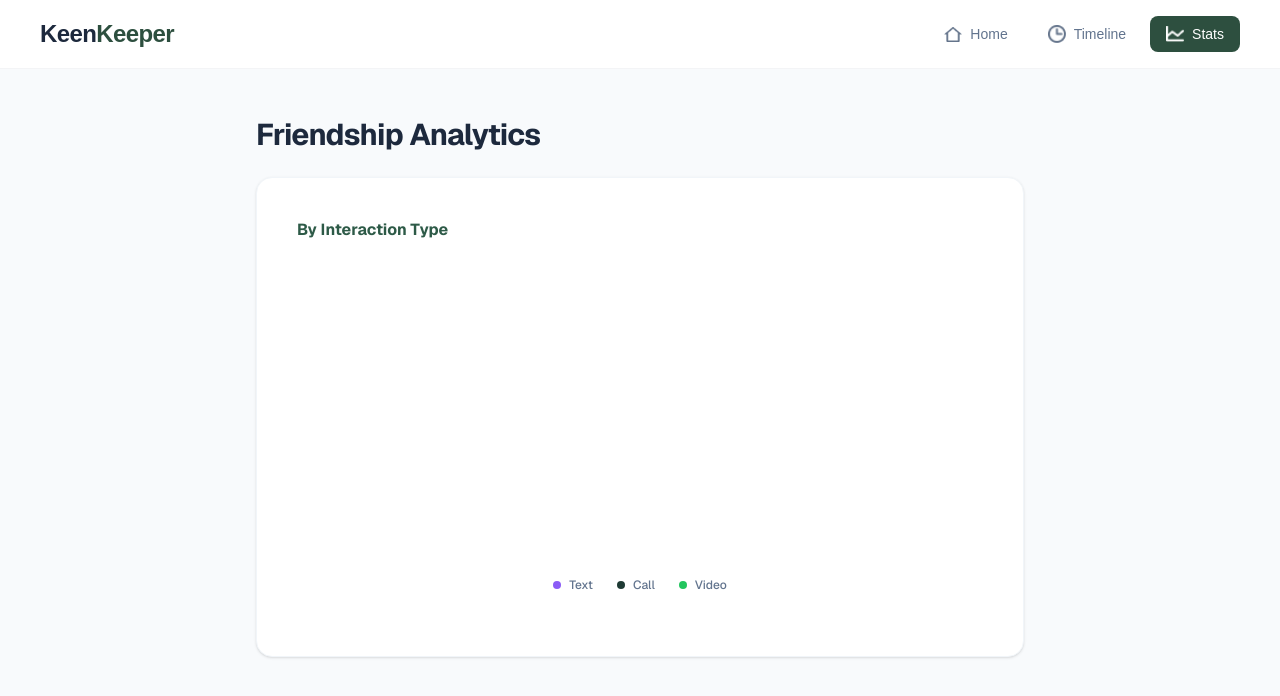
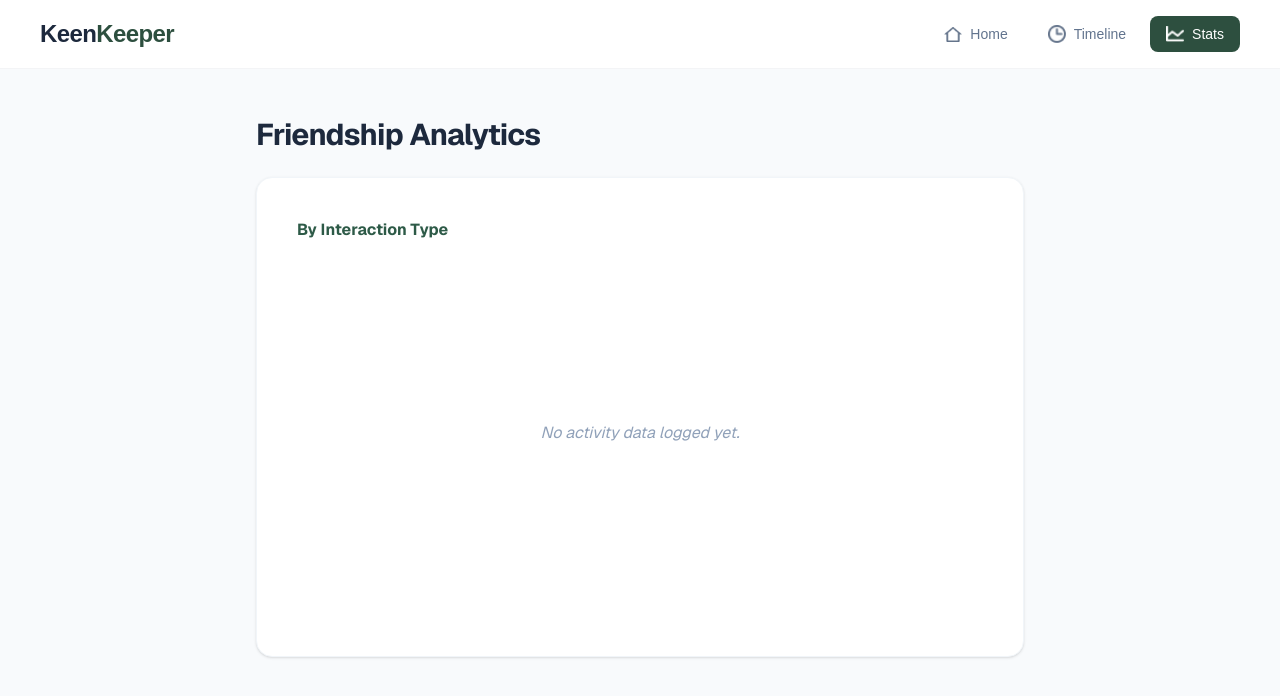
Before and after one commit to arafat33498-prog/Assinment-07, a Next.js app: page /stats in a window 1280 px wide. Shown: the top 696 px of the page. Built offline with nearby package versions, Linux system fonts and the light colour scheme.

Commit message:
complete friendship analytics with hydration fix and clean UI layout

```diff
--- a/src/app/stats/page.jsx
+++ b/src/app/stats/page.jsx
@@ -1,49 +1,54 @@
 'use client'
 import { PieChart, Pie, Cell, ResponsiveContainer, Tooltip } from 'recharts';
-import { useState } from 'react';
+import { useState, useEffect, useMemo } from 'react';
 
 const StatsPage = () => {
-    const [data] = useState(() => {
-        if (typeof window !== "undefined") {
-            const timeline = JSON.parse(localStorage.getItem('activityTimeline')) || [];
+    const [mounted, setMounted] = useState(false);
+    const [timeline, setTimeline] = useState([]);
 
+    useEffect(() => {
+
+        const storedData = JSON.parse(localStorage.getItem('activityTimeline')) || [];
+        setTimeline(storedData);
+        setMounted(true);
+
+        // eslint-disable-next-line react-hooks/exhaustive-deps
+    }, []);
+
+
+    const chartData = useMemo(() => {
         return [
             { name: 'Text', value: timeline.filter(t => t.type === 'Text').length },
             { name: 'Call', value: timeline.filter(t => t.type === 'Call').length },
             { name: 'Video', value: timeline.filter(t => t.type === 'Video').length },
         ];
-        }
-        return [];
-    });
-
-
+    }, [timeline]);
 
     const COLORS = ['#8B5CF6', '#1E3A34', '#22C55E'];
 
+
+    if (!mounted) return null;
+
     return (
         <div className="bg-slate-50 min-h-screen p-12 font-sans flex flex-col items-center">
-
-
             <div className="w-full max-w-3xl">
-
-                <div className="mb-6">
+                <div className="mb-6 text-left">
                     <h1 className="text-3xl font-bold text-slate-800 tracking-tight">Friendship Analytics</h1>
                 </div>
 
-
                 <div className="bg-white p-10 rounded-2xl shadow-sm border border-slate-100 min-h-[480px] flex flex-col">
-
                     <div className="mb-2">
                         <p className="text-[#2D5A47] font-bold text-base">By Interaction Type</p>
                     </div>
 
-
                     <div className="flex-1 flex flex-col items-center justify-center">
+                        {timeline.length > 0 ? (
+                            <>
                                 <div className="h-[280px] w-full">
                                     <ResponsiveContainer width="100%" height="100%">
                                         <PieChart>
                                             <Pie
-                                        data={data}
+                                                data={chartData}
                                                 innerRadius={75}
                                                 outerRadius={100}
                                                 paddingAngle={6}
@@ -51,7 +56,7 @@ const StatsPage = () => {
                                                 startAngle={90}
                                                 endAngle={450}
                                             >
-                                        {data.map((entry, index) => (
+                                                {chartData.map((entry, index) => (
                                                     <Cell
                                                         key={`cell-${index}`}
                                                         fill={COLORS[index % COLORS.length]}
@@ -66,17 +71,21 @@ const StatsPage = () => {
                                     </ResponsiveContainer>
                                 </div>
 
-
                                 <div className="flex justify-center gap-6 mt-6">
-                            {data.map((entry, index) => (
+                                    {chartData.map((entry, index) => (
                                         <div key={index} className="flex items-center gap-2">
                                             <div className="w-2 h-2 rounded-full" style={{ backgroundColor: COLORS[index] }}></div>
                                             <span className="text-xs text-slate-500 font-medium">{entry.name}</span>
                                         </div>
                                     ))}
                                 </div>
+                            </>
+                        ) : (
+                            <div className="text-center py-20">
+                                <p className="text-slate-400 italic">No activity data logged yet.</p>
                             </div>
-
+                        )}
+                    </div>
                 </div>
             </div>
         </div>
```
Lines whose indentation alone changed are shown as unchanged.
